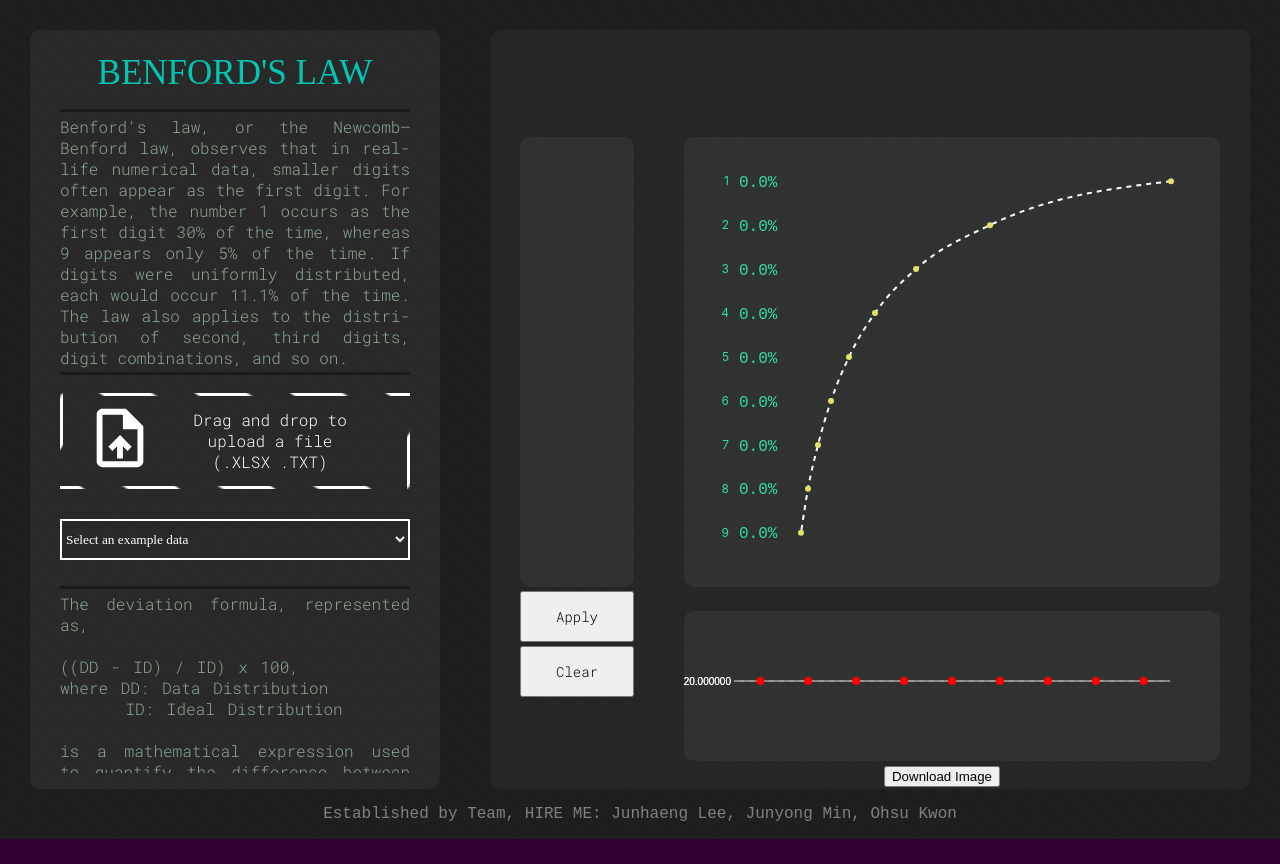
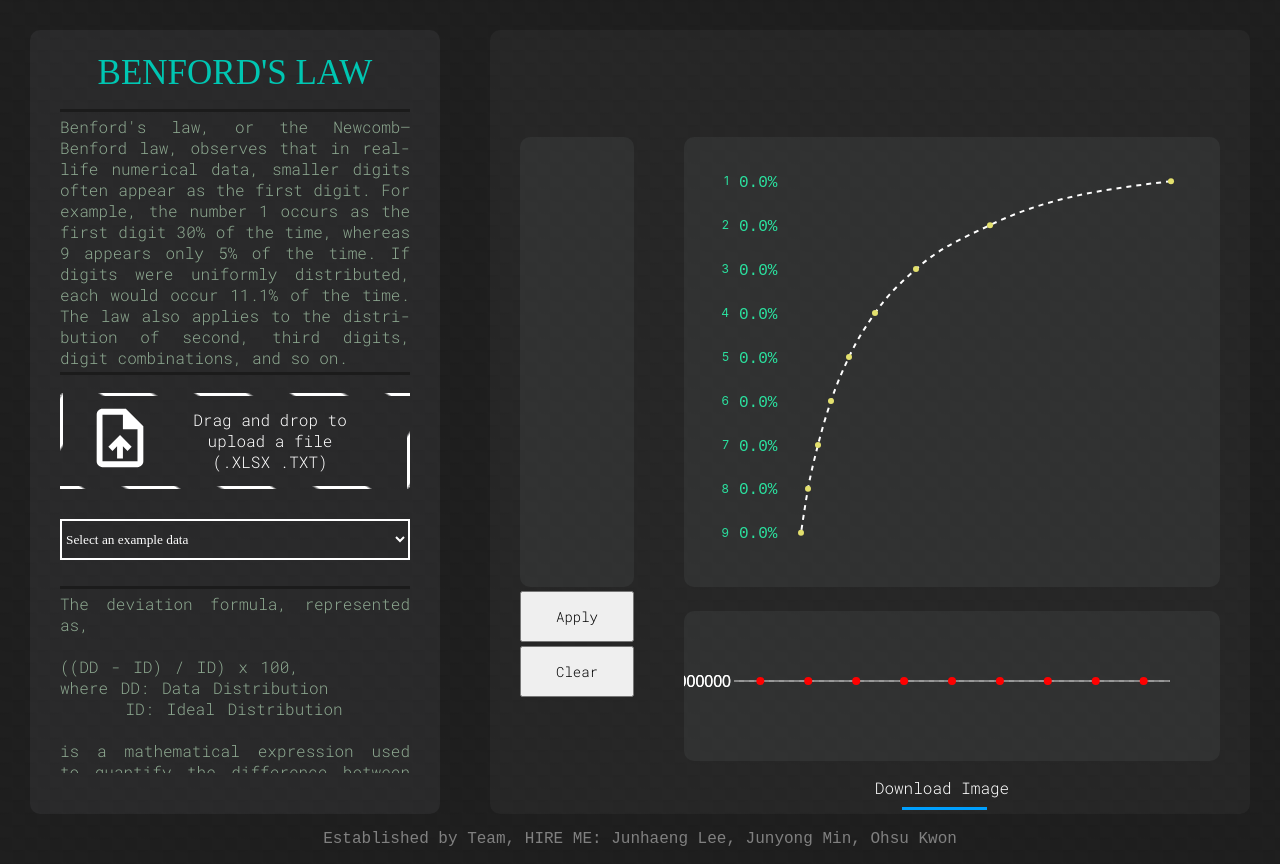
Before and after one commit to wnsdy95/Benford-s-Law, a React (Create React App) app: page / in a window 1280 px wide. Before the commit the page ends 839 px from the top, so only its background shows below. Built offline with nearby package versions, Linux system fonts and the light colour scheme; a web font is replaced by a local one.

Commit message:
download image style changed

```diff
--- a/src/App.css
+++ b/src/App.css
@@ -284,3 +284,96 @@ body::-webkit-scrollbar-track {
   width: 100%;
   transition: all 0.2s cubic-bezier(0.25, 0.46, 0.45, 0.94);
 }
+
+
+
+#workarea {
+  position: absolute;
+  width: 100%;
+  height: 100%;
+  background-color: #1e1a3e;
+  font-family: Raleway;
+}
+
+#personal {
+  color:white;
+  text-decoration:none;
+  position:absolute;
+  bottom:15px;
+  right:2%;
+}
+/*    start code for the actual button:         */
+
+
+/*
+    Spot is the span on the inside of the href that
+    fills the parent and makes the hover and link work
+    for the entire div
+*/
+
+.spot {
+  position: absolute;
+  width: 100%;
+  height: 100%;
+  top: 0;
+  left: 0;
+}
+
+.svg-wrapper {
+  margin-top: 5px;
+  position: relative;
+  width: 150px;
+  /*make sure to use same height/width as in the html*/
+  height: 40px;
+  display: inline-block;
+  border-radius: 3px;
+  margin-left: 5px;
+  margin-right: 5px;
+  font-family: "Roboto Mono", sans-serif;
+}
+/*
+  This is where we define the fill, color, thickness,
+  and stroke pattern of the SVG when there is no hover.
+  The dasharray and offset together define the line position
+  under the words. Here's also where the transition speed is set.
+*/
+
+#shape {
+  stroke-width: 6px;
+  fill: transparent;
+  stroke: #009FFD;
+  stroke-dasharray: 85 400;
+  stroke-dashoffset: -220;
+  transition: 1s all ease;
+}
+/*
+    Pushing the text up into the SVG. W
+
+ */
+
+svg text {
+  font-size: 16px; /* adjust as necessary */
+  pointer-events: none; /* ensures the rect gets the click events */
+}
+.text {
+  margin-top: -35px;
+  text-align: center;
+}
+
+.text a {
+  color: white;
+  text-decoration: none;
+  font-weight: 100;
+  font-size: 1.1em;
+}
+/*
+    Changing the shape on hover. I change the color of the stroke,
+make it thinner, then set it to again wrap around the entire parent element.
+*/
+
+.svg-wrapper:hover #shape {
+  stroke-dasharray: 50 0;
+  stroke-width: 3px;
+  stroke-dashoffset: 0;
+  stroke: #06D6A0;
+}
--- a/src/components/Histogram.js
+++ b/src/components/Histogram.js
@@ -398,7 +398,12 @@ const Histogram = ({ data, isLoading, setIsLoading }) => {
       <div className="tooltip" ref={deviationTooltipRef}></div>
 
       </div>
-        <button className={"download-button"} onClick={handleDownload}>Download Image</button>
+        <div className="svg-wrapper">
+          <svg height="40" width="150" xmlns="http://www.w3.org/2000/svg">
+            <rect id="shape" height="40" width="150" onClick={handleDownload}/>
+            <text x="50%" y="50%" alignment-baseline="middle" text-anchor="middle" fill="white">Download Image</text>
+          </svg>
+        </div>
       </div>
 
   );
```
